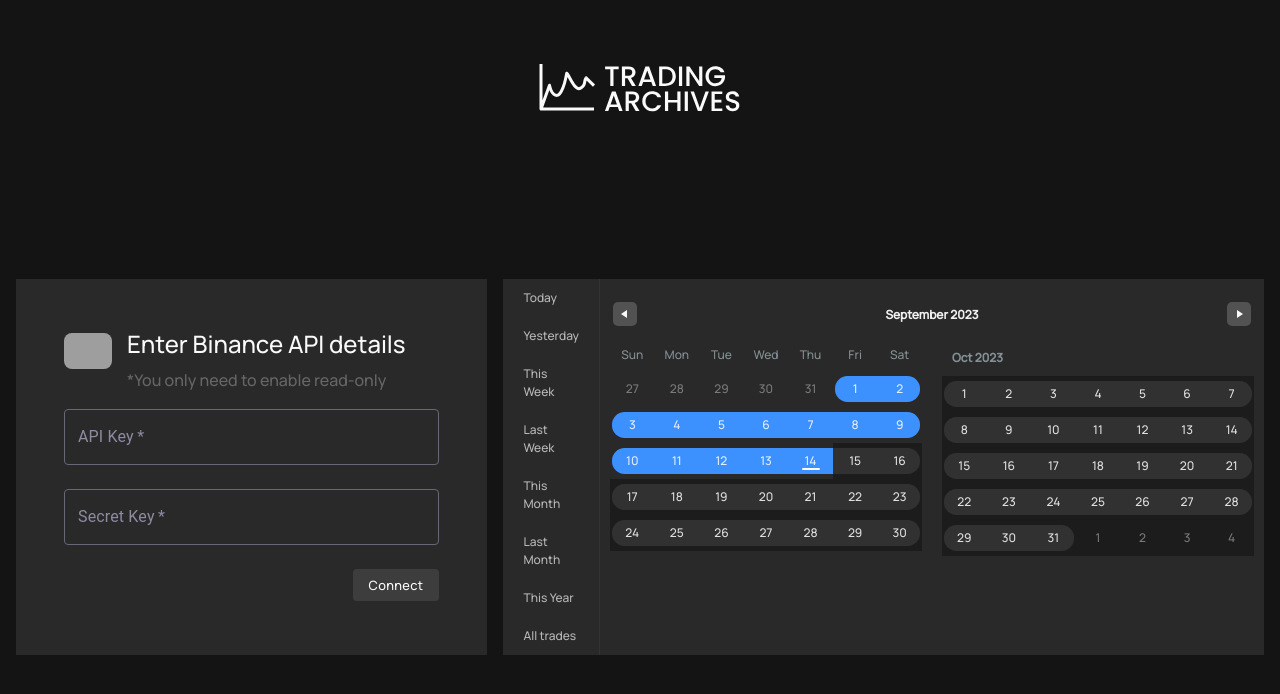
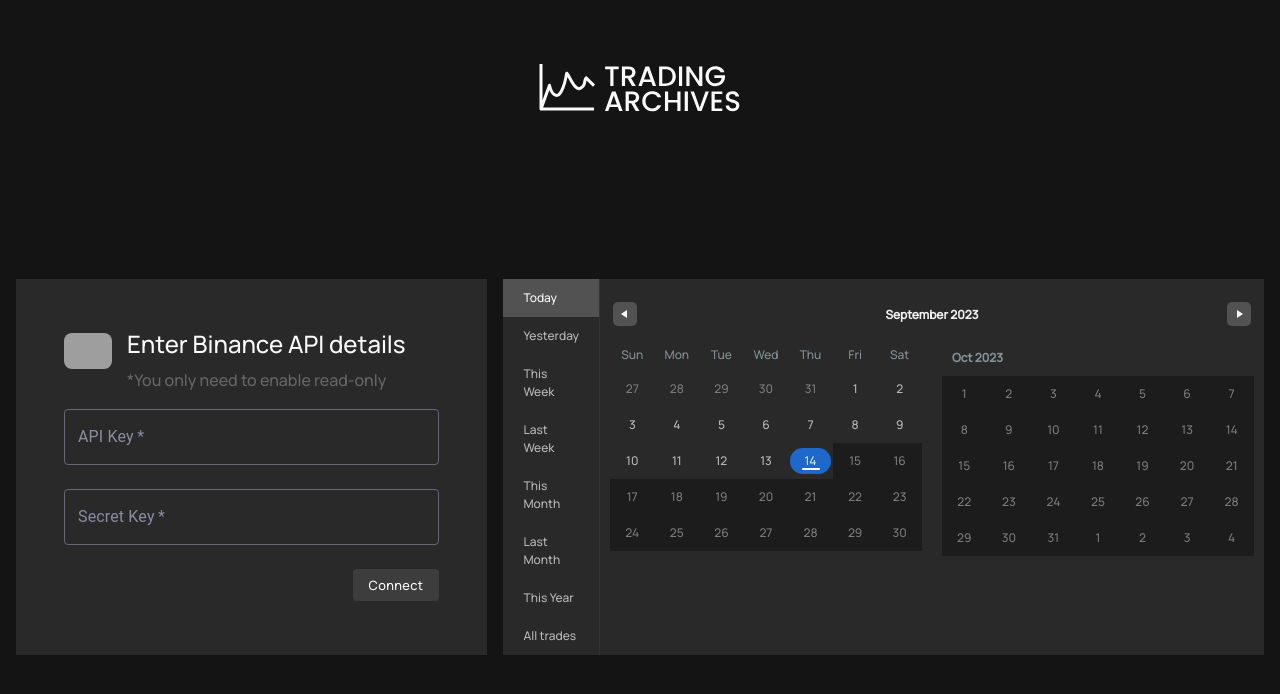
Before and after one commit to PedroMdrs/trading-archives, a React (Vite) app: page / in a window 1280 px wide. Shown: the top 694 px of the page. Built offline with nearby package versions, Linux system fonts and the light colour scheme; grey boxes are pictures that could not be loaded.

Commit message:
date-range selection fix

```diff
--- a/src/Components/Home.tsx
+++ b/src/Components/Home.tsx
@@ -20,7 +20,10 @@
   const [startTime, setStartTime] = React.useState<number | null>(null);
   const [endTime, setEndTime] = React.useState<number | null>(null);
   const [dateError, setDateError] = React.useState<boolean | null>(null);
-  const [selectedRange, setSelectedRange] = React.useState<Range>({});
+  const [selectedRange, setSelectedRange] = React.useState<Range>({
+    startDate: new Date(),
+    endDate: new Date(),
+  });
 
   const Navigate = useNavigate();
 
@@ -46,7 +49,6 @@
   };
 
   function handleDateRangeChange(item: RangeKeyDict) {
-    console.log(item);
     if (!item.range1.startDate || !item.range1.endDate) return;
     const startTimestamp = item.range1.startDate.getTime();
     const endTimestamp = item.range1.endDate.getTime();
```
